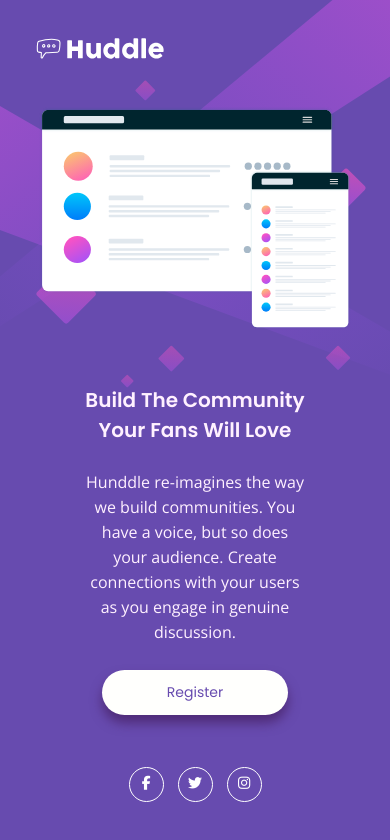
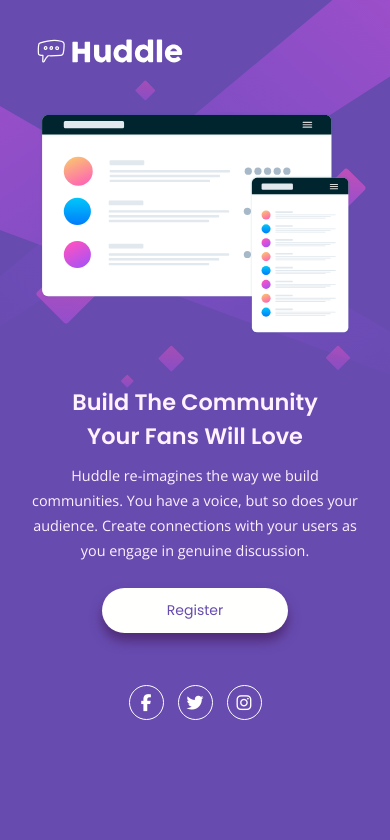
Before and after one commit to JoaoVlS/huddle-landing-page, a plain HTML site: page index.html in a window 390 px wide. Drawn offline with nearby package versions, Linux system fonts and the light colour scheme.

Commit message:
html/css adjustments

```diff
--- a/index.html
+++ b/index.html
@@ -13,22 +13,23 @@
   <link rel="stylesheet" href="src/css/reset.css">
   <link rel="stylesheet" href="src/css/variables.css">
   <link rel="stylesheet" href="src/css/style.css">
+  <link rel="stylesheet" href="src/css/responsive.css">
   <title>Huddle</title>
 </head>
 
 <body>
   <main>
     <div class="logo">
-      <img src="src/images/logo.svg" alt="">
+      <img src="src/images/logo.svg" alt="Huddlelogo">
     </div>
 
     <div class="info">
       <div class="illustration-mockups">
-        <img src="src/images/illustration-mockups.svg" alt="">
+        <img src="src/images/illustration-mockups.svg" alt="illustration">
       </div>
       <div class="description">
-        <h1 class="title"> Build The Community <br> Your Fans Will Love</h1>
-        <p>Hunddle re-imagines the way we build communities. You have a voice, but so does your audience. Create
+        <h1> Build The Community <br> Your Fans Will Love</h1>
+        <p>Huddle re-imagines the way we build communities. You have a voice, but so does your audience. Create
           connections with your users as you engage in genuine discussion.</p>
         <button type="button">Register</button>
       </div>
@@ -47,8 +48,6 @@
       </ul>
     </div>
   </main>
-
-
 </body>
 
 </html>
--- /dev/null
+++ b/src/css/responsive.css
@@ -0,0 +1,134 @@
+@media (min-width: 821px) and (max-width: 1300px) {
+    .logo img {
+        width: 15vw;
+    }
+
+    .info {
+        margin-bottom: 50px;
+    }
+
+    .info .illustration-mockups img {
+        width: 50vw;
+    }
+
+    .info .description h1 {
+        font-size: 30px;
+    }
+
+    .info .description p {
+        font-size: 14px;
+    }
+
+    .info .description button {
+        padding: 10px 40px;
+        font-size: 14px;
+    }
+
+    .social-media li {
+        height: 35px;
+        width: 35px;
+        font-size: 18px;
+    }
+}
+
+@media (max-width: 820px) {
+
+    body {
+        background-image: url(../images/bg-mobile.svg);
+        background-position: left top;
+        background-attachment: fixed;
+        background-size: 100vw;
+        background-repeat: no-repeat;
+    }
+
+    main {
+        margin: 0;
+    }
+
+    .logo img {
+        width: 30vw;
+        margin-left: 30px;
+    }
+
+    .info {
+        flex-direction: column;
+        align-items: center;
+        text-align: center;
+        margin: 0;
+    }
+
+    .info .description h1 {
+        font-size: 2rem;
+    }
+
+    .info .description p {
+        font-size: 18px;
+        padding: 0 20px 0 20px;
+    }
+
+    .info img {
+        width: 85vw;
+        height: auto;
+    }
+
+    .social-media {
+        justify-content: center;
+        margin-right: 0;
+        margin-top: 55px;
+    }
+}
+
+@media (max-width: 425px) {
+
+    main {
+        width: 100vw;
+        padding: 30px 30px 0 30px;
+    }
+
+    .logo img {
+        width: 40vw;
+        margin: 0;
+    }
+
+    .info {
+        gap: 45px;
+    }
+
+    .info .illustration-mockups img {
+        width: 80vw;
+        margin-top: 35px;
+    }
+
+    .info .description {
+        padding: 0;
+    }
+
+    .info .description h1 {
+        font-size: 1.4rem;
+        margin-bottom: 10px;
+    }
+
+    .info .description p {
+        font-size: 14.4px;
+        font-weight: 300;
+        line-height: 25px;
+        padding: 0;
+    }
+
+    .info .description button {
+        padding: 12px 65px;
+        font-size: 14px;
+    }
+
+    .social-media {
+        margin: 45px;
+    }
+
+    .social-media li {
+        margin: 7px;
+        height: 35px;
+        width: 35px;
+        font-size: 17px;
+    }
+
+}
--- a/src/css/style.css
+++ b/src/css/style.css
@@ -13,18 +13,18 @@ main {
   padding: 25px 25px 0px 40px;
   margin: 0px 30px 0px 30px;
   height: 92vh;
+  max-width: var(--max-width-size);
 }
 
 .logo img {
   margin-top: 25px;
-  margin-bottom: 55px;
+  margin-bottom: 45px;
 }
 
 .info {
   display: flex;
   gap: 55px;
 }
-
 
 .info .description {
   padding-top: 45px;
@@ -35,7 +35,7 @@ main {
   font-weight: 600;
   font-family: "Poppins", sans-serif;
   color: #fff1ff;
-  font-size: 2rem;
+  font-size: 2.5rem;
   margin-bottom: 25px;
 }
 
@@ -66,13 +66,10 @@ main {
   transition: 0.3s;
 }
 
-
 .social-media {
   display: flex;
   justify-content: end;
-  margin: 150px 25px 30px 0px;
 }
-
 
 .social-media ul {
   display: flex;
@@ -85,7 +82,7 @@ main {
   height: 40px;
   width: 40px;
   padding: 5px;
-  font-size: 16px;
+  font-size: 20px;
   margin: 10px;
   border: 1px solid #fff;
   border-radius: 100%;
@@ -98,102 +95,3 @@ main {
   color: var(--primary-soft);
   transition: 0.3s;
 }
-
-/* Responsive screen */
-
-@media (max-width: 820px) {
-
-  body {
-    background-image: url(../images/bg-mobile.svg);
-    background-position: left top;
-    background-attachment: fixed;
-    background-size: 100vw;
-    background-repeat: no-repeat;
-  }
-
-  main {
-    margin: 0;
-  }
-
-  .logo img {
-    width: 30vw;
-    margin-left: 30px;
-  }
-
-  .info {
-    flex-direction: column;
-    align-items: center;
-    text-align: center;
-    margin: 0;
-    gap: 20px;
-  }
-
-  .info .description p {
-    padding: 0 20px 0 20px;
-  }
-
-  .info img {
-    width: 85vw;
-    height: auto;
-  }
-
-  .social-media {
-    justify-content: center;
-    margin: 0;
-    margin-top: 35px;
-  }
-
-}
-
-
-@media (max-width: 425px) {
-
-  main {
-    width: 100vw;
-    padding: 30px;
-  }
-
-  .logo img {
-    width: 35vw;
-    margin: 0;
-  }
-
-  .info .illustration-mockups img {
-    width: 80vw;
-    margin-top: 35px;
-    margin-bottom: 30px;
-  }
-
-  .info .description {
-    padding: 0;
-  }
-
-  .info .description h1 {
-    font-size: 20px;
-  }
-
-  .info .description p {
-    width: 260px;
-    font-size: 16px;
-    font-weight: 300;
-    line-height: 25px;
-  }
-
-  .info .description button {
-    padding: 12px 65px;
-    font-size: 14px;
-    margin-bottom: 45px;
-  }
-
-  .social-media {
-    margin: 0;
-  }
-
-  .social-media li {
-    margin: 7px;
-    height: 35px;
-    width: 35px;
-    font-size: 14px;
-  }
-
-}
--- a/src/css/variables.css
+++ b/src/css/variables.css
@@ -1,4 +1,5 @@
 :root{
     --primary-medium:hsl(257, 40%, 49%);
     --primary-soft:hsl(300, 69%, 71%);
+    --max-width-size:1920px
 }
```
Lines whose indentation alone changed are shown as unchanged.
